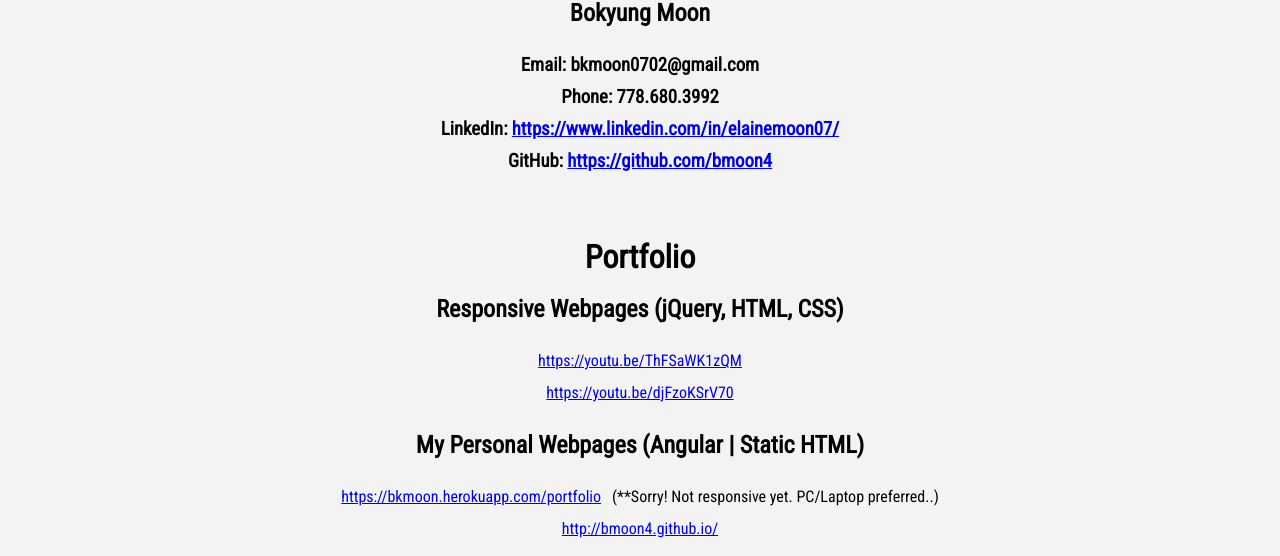
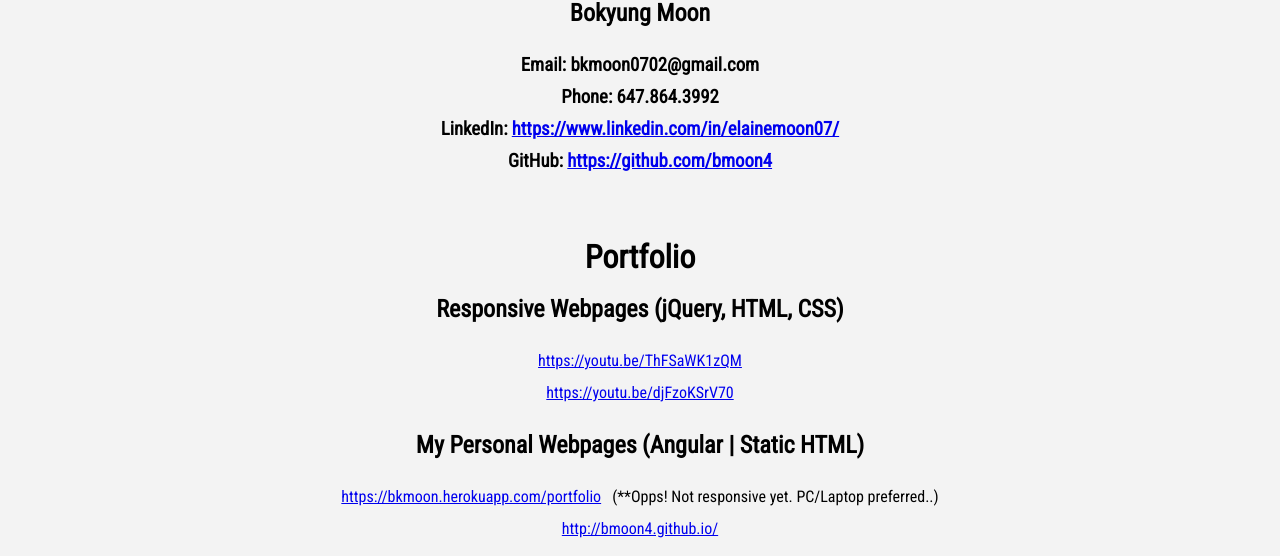
Before and after one commit to bmoon4/react, a React (Create React App) app: page /contact in a window 1280 px wide. Shown: the part 247-803 px from the top of the page. Built offline with nearby package versions, Linux system fonts and the light colour scheme.

Commit message:
contact revised

```diff
--- a/src/contact/ContactContents.jsx
+++ b/src/contact/ContactContents.jsx
@@ -10,7 +10,7 @@ class ContactContents extends Component {
           <div className="contactInfo">
             <h2>Bokyung Moon</h2>
             <h3>Email: bkmoon0702@gmail.com</h3>
-            <h3>Phone: 778.680.3992</h3>
+            <h3>Phone: 647.864.3992</h3>
             <h3>
               LinkedIn:{" "}
               <a href="https://www.linkedin.com/in/elainemoon07/">
@@ -45,7 +45,7 @@ class ContactContents extends Component {
                   https://bkmoon.herokuapp.com/portfolio
                 </a>
                 <span>
-                  &nbsp;&nbsp; (**Sorry! Not responsive yet. PC/Laptop
+                  &nbsp;&nbsp; (**Opps! Not responsive yet. PC/Laptop
                   preferred..)
                 </span>
               </li>
```
